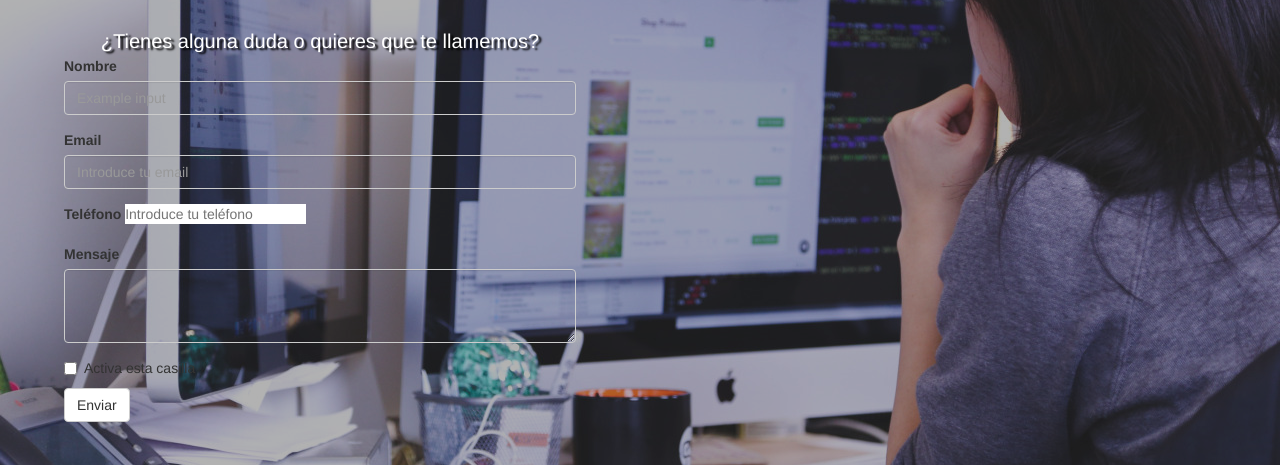
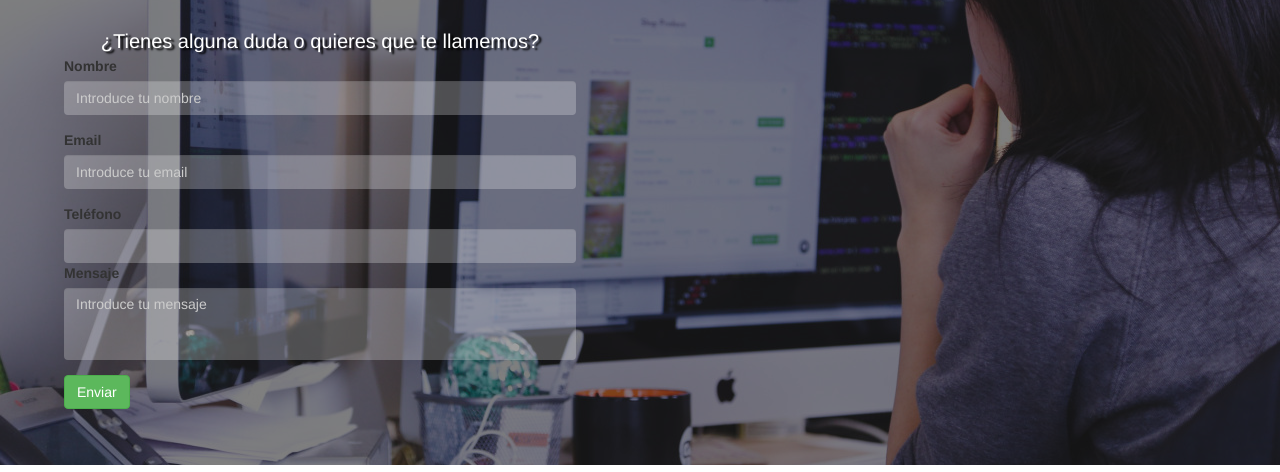
Before and after one commit to AlejandraAlejo/MrPanda_web, a plain HTML site: page index.html in a window 1280 px wide. Shown: the part 2105-2577 px from the top of the page. Drawn offline with nearby package versions, Linux system fonts and the light colour scheme; grey boxes are pictures that could not be loaded; a web font is replaced by a local one.

Commit message:
Cambios en el Formulario, y rotación del icono x del menu

```diff
--- a/index.html
+++ b/index.html
@@ -95,29 +95,24 @@
 
   <fieldset class="form-group">
     <label for="formGroupExampleInput">Nombre</label>
-    <input type="text" class="form-control" id="formGroupExampleInput" placeholder="Example input">
+    <input type="text" class="form-control" id="formGroupExampleInput" placeholder="Introduce tu nombre">
   </fieldset>
   <div class="form-group">
     <label for="ejemplo_email_1">Email</label>
     <input type="email" class="form-control" id="ejemplo_email_1"
            placeholder="Introduce tu email">
   </div>
-<div class="form-group">
-    <label for="ejemplo_telefono">Teléfono</label>
-    <input type="text" class="input-medium bfh-phone" data-country="MX"
-           placeholder="Introduce tu teléfono">
-  </div>
+    <div class="control-group">
+        <label class="control-label" for="inputTell">Teléfono</label>
+        <div class="controls">
+          <input type="text" id="inputTell" class="bfh-phone form-control" data-format="(ddd) ddd-dd-dd">
+        </div>
+      </div>
   <fieldset class="form-group">
     <label for="exampleTextarea">Mensaje</label>
-    <textarea class="form-control" id="exampleTextarea" rows="3"></textarea>
+    <textarea class="form-control" id="exampleTextarea" rows="3" placeholder="Introduce tu mensaje" style="resize: none;"></textarea>
   </fieldset>
-
-  <div class="checkbox">
-    <label>
-      <input type="checkbox"> Activa esta casilla
-    </label>
-  </div>
-  <button type="submit" class="btn btn-default">Enviar</button>
+  <button type="submit" class="btn btn-success">Enviar</button>
 </form>
 </div>
 
--- a/style.css
+++ b/style.css
@@ -134,6 +134,10 @@ footer{
 .fa-times{
     color: #ffffff;
     transition: all 0.5s linear;
+    transform: rotate(360deg);
+}
+.fa-bars{
+    transition: all 0.5s linear 0s;
 }
 .sidebar{
     background-color: #222;
@@ -175,17 +179,17 @@ footer{
     margin-left: 5%;
 }
 .sidebar li{
-    border-bottom: 0.5px solid #ffffff;
+    border-bottom: 1.5px solid #515050;
     display: inline-block;
     height: 60px;
     width: 100%;
     background: #222 none repeat scroll 0 0;
 }
 .sidebar li:hover{
-    background: #000000;
+    border-color: #3d3d3d;
 }
 .sidebar a:hover{
-    color: #e23740;
+    color: #d8d8d8;
 }
 /*.sidebar li:last-child{
     border-bottom: 0.5px solid #82358b;
@@ -246,7 +250,9 @@ footer{
     width: 40%;
 }
 .form-control {
-    background-color: rgba(255, 255, 255, 0) !important;
+    background-color: rgba(255, 255, 255, 0.25) !important;
+    color: #ffffff !important;
+    border: none !important;
 }
 .principalTittle{
     color: #ffffff;
@@ -308,8 +314,24 @@ nav.sNetworks li{
 .backgroundFade{
     width: 100%;
     height: 100%;
-    background: rgba(0, 0, 0, 0.3) none repeat scroll 0 0;
+    background: rgba(0, 0, 0, 0.5) none repeat scroll 0 0;
 }
 .map{
     pointer-events: auto;
 }
+*::-webkit-input-placeholder {
+    /* Google Chrome y Safari */
+    color: #ccc !important;
+}
+*:-moz-placeholder {
+    /* Firefox anterior a 19 */
+    color: #ccc !important;
+}
+*::-moz-placeholder {
+    /* Firefox 19 y superior */
+    color: #ccc !important;
+}
+*:-ms-input-placeholder {
+    /* Internet Explorer 10 y superior */
+    color: #ccc !important;
+}
```
